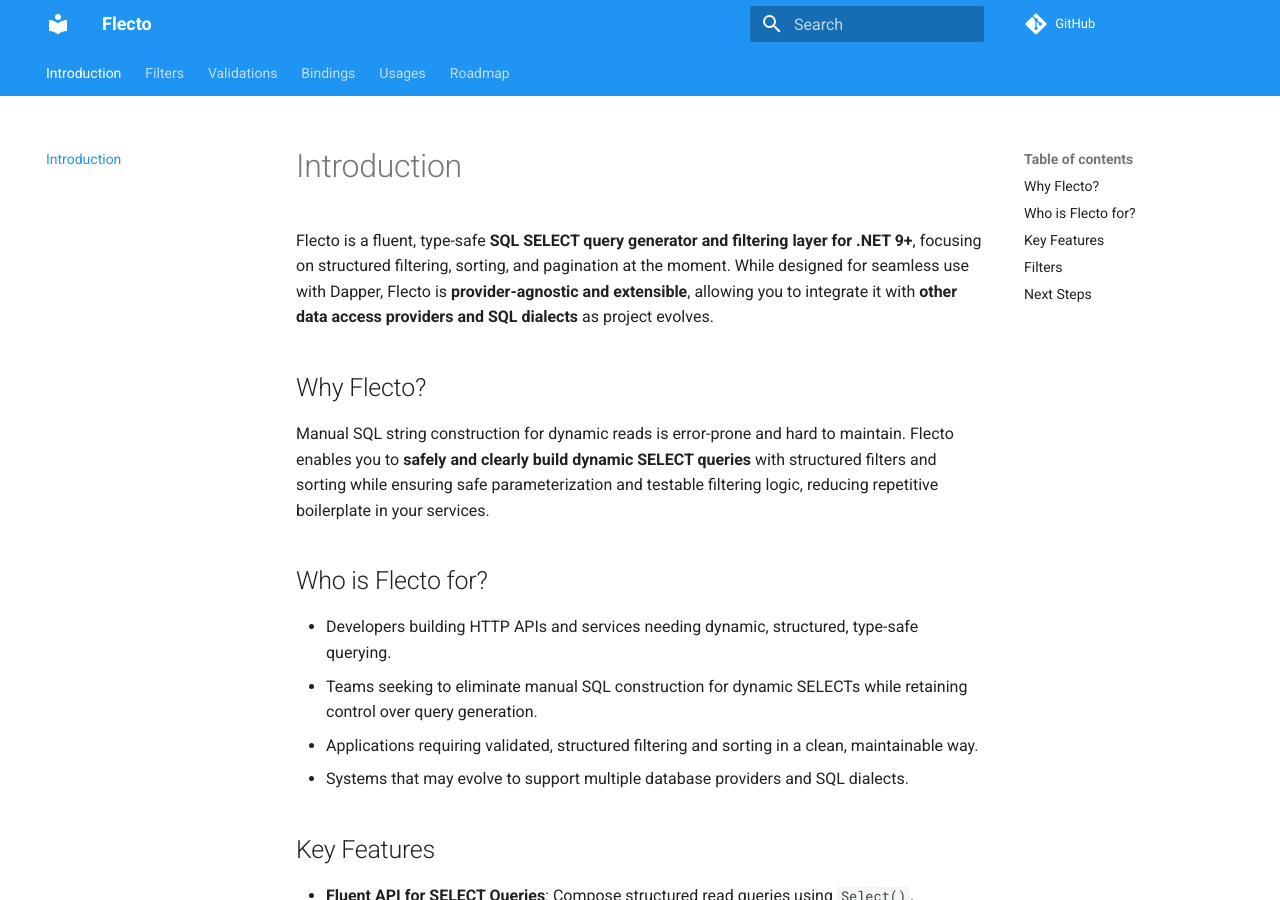
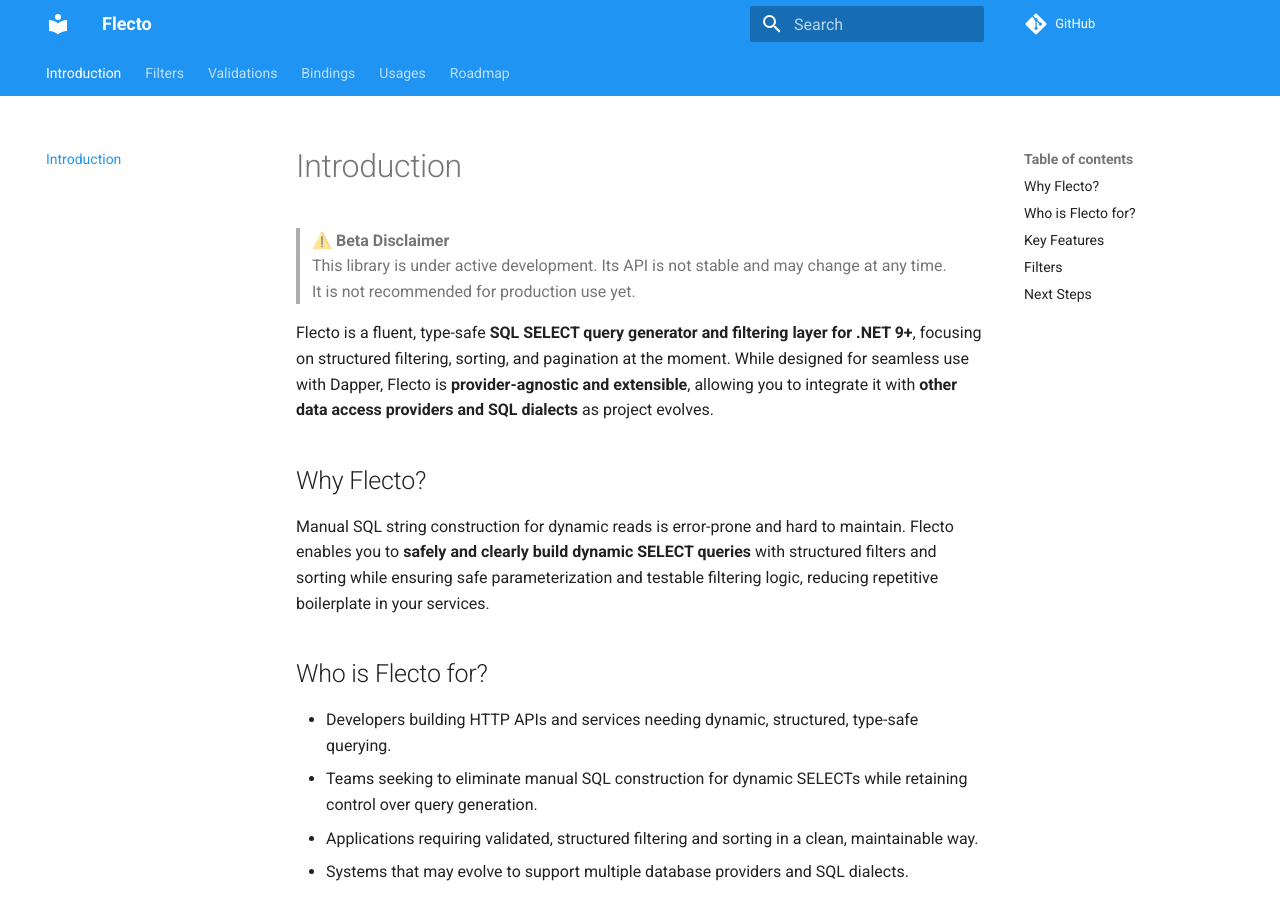
Before and after one commit to EveIsSim/Flecto, an MkDocs documentation site: the page built from docs/pages/introduction.md, in a window 1280 px wide and 900 px high. Built offline with MkDocs 1.6.1 and Material for MkDocs 9.7.7, drawn with Linux system fonts in a browser that asks for light colours; comment, search, counter and statistics services are not loaded.

Commit message:
[NOTE] add warning about beta release

```diff
--- a/docs/pages/introduction.md
+++ b/docs/pages/introduction.md
@@ -1,4 +1,8 @@
 # Introduction
+
+> ⚠️ **Beta Disclaimer**
+> This library is under active development. Its API is not stable and may change at any time.
+> It is not recommended for production use yet.
 
 Flecto is a fluent, type-safe **SQL SELECT query generator and filtering layer for .NET 9+**,
 focusing on structured filtering, sorting, and pagination at the moment.
```
Also changed, not shown: README.md.
